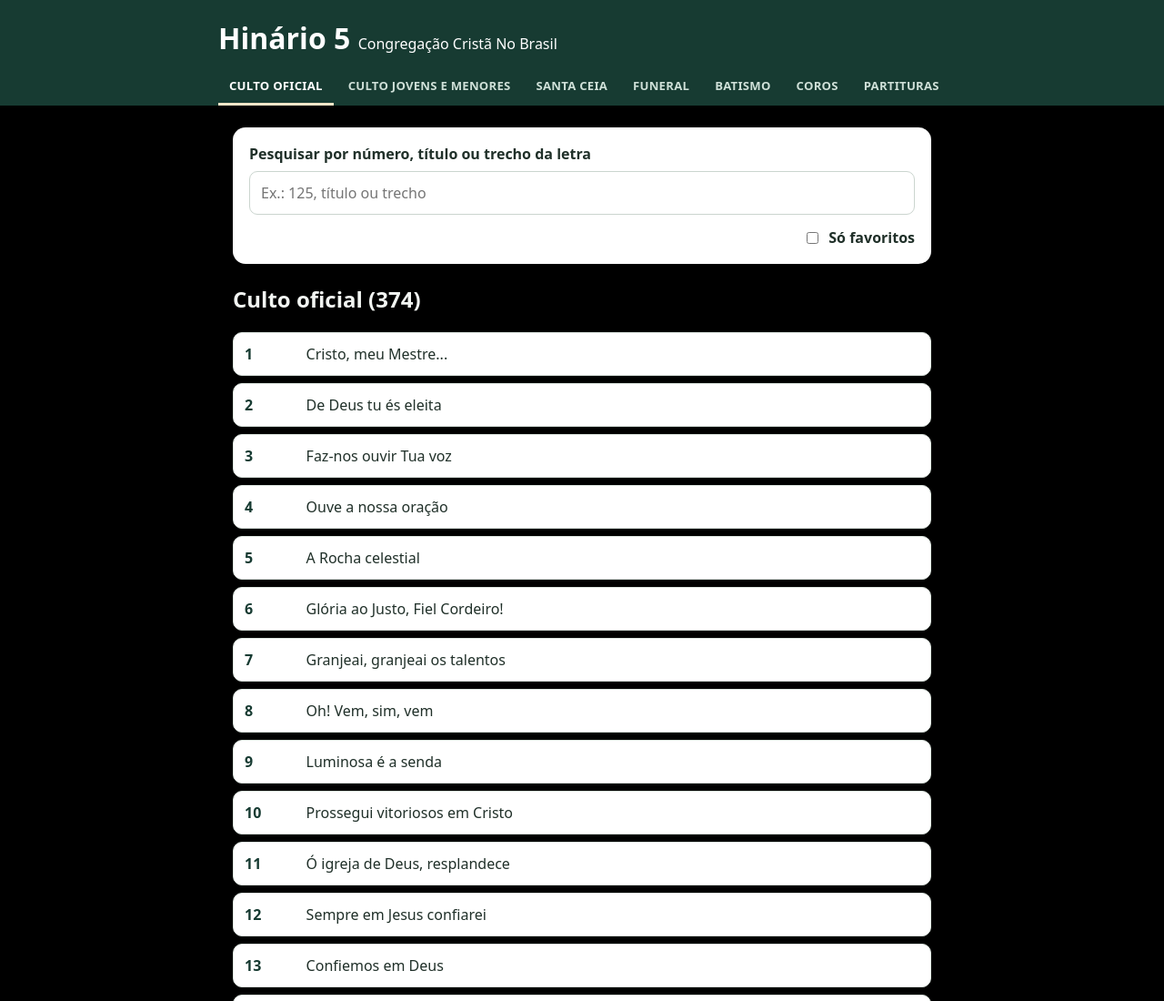
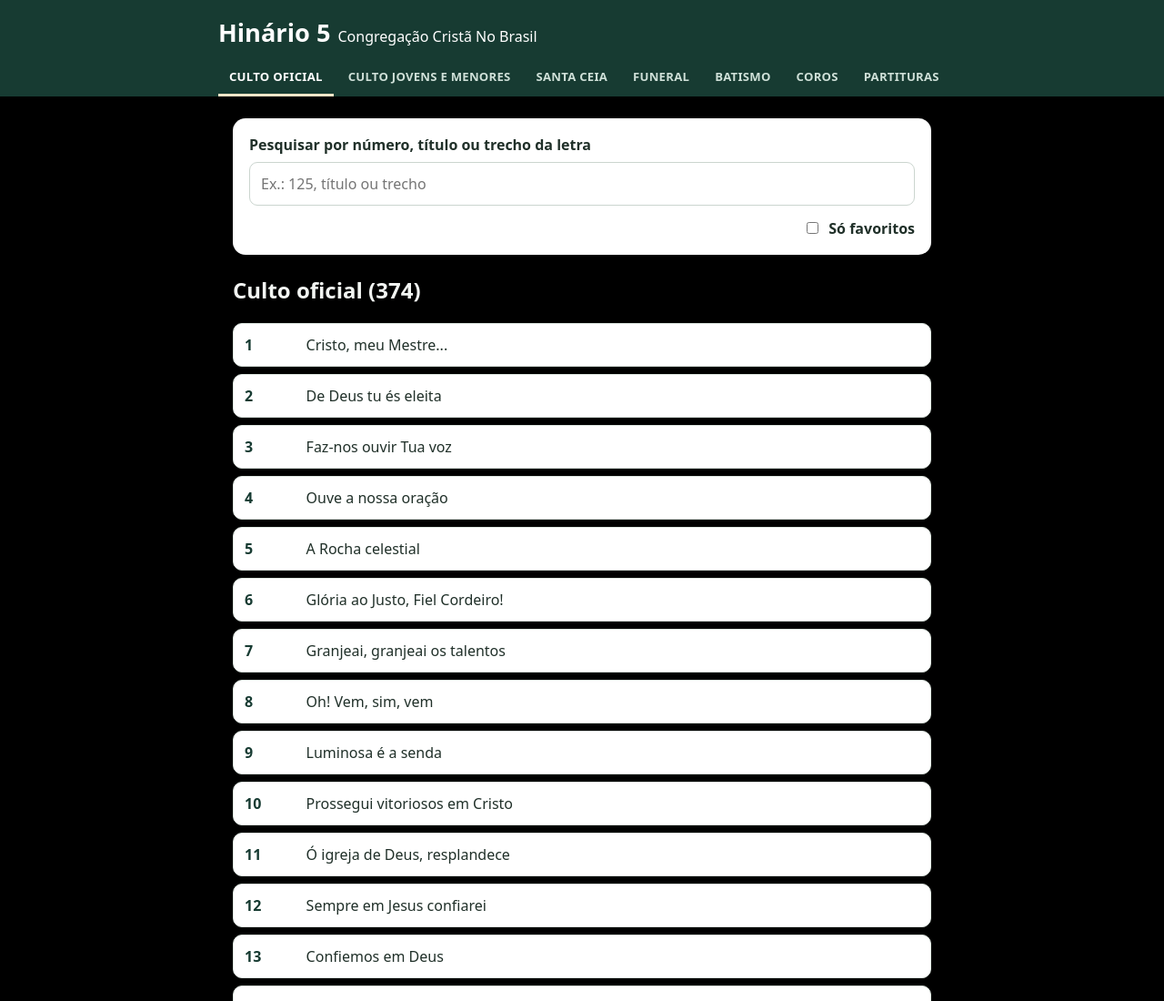
Before and after one commit to barreiros2006/hinario5-ccb, a plain HTML site: page index.html in a window 1280 px wide. Shown: the top 1100 px of the page at 91% size. Drawn offline with Linux system fonts and the light colour scheme.

Commit message:
Update style.css

```diff
--- a/css/style.css
+++ b/css/style.css
@@ -1,8 +1,8 @@
 *{box-sizing:border-box}
 body{margin:0;background:#000000;color:#203029;font:16px system-ui,-apple-system,Segoe UI,Roboto,sans-serif}
 header{background:#173b32;color:#fff;padding:20px max(18px,calc((100% - 800px)/2)) 0;padding-top:max(20px,env(safe-area-inset-top));position:sticky;top:0;z-index:5}
-h1{margin:0 0 12px}
-h1 span{font-size:1rem;font-weight:400}
+h1{margin:0 0 12px;display:flex;align-items:baseline;gap:8px;white-space:nowrap;font-size:1.7rem;line-height:1.2;}
+h1 span{font-size:clamp(.65rem,2.8vw,1rem);font-weight:400;white-space:nowrap;}
 /* Abas: uma linha só, rolam para o lado no celular */
 .abas{display:flex;gap:4px;overflow-x:auto;scrollbar-width:none;-webkit-overflow-scrolling:touch}
 .abas::-webkit-scrollbar{display:none}
```
